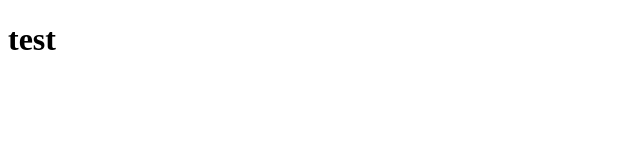
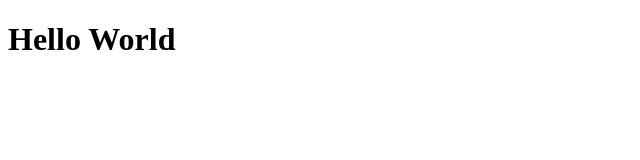
Before and after one commit to treykapfer/treykapfer.github.io, a plain HTML site: page index.html in a window 1280 px wide. Shown: the whole page, without its empty margins (0-640 px from the left). Drawn offline with Linux system fonts and the light colour scheme.

Commit message:
init index

```diff
--- a/index.html
+++ b/index.html
@@ -4,9 +4,9 @@
     <meta charset="UTF-8">
     <meta http-equiv="X-UA-Compatible" content="IE=edge">
     <meta name="viewport" content="width=device-width, initial-scale=1.0">
-    <title>Document</title>
+    <title>TJ Kapfer — Personal Portfolio</title>
 </head>
 <body>
-    <h1>test</h1>
+    <h1>Hello World</h1>
 </body>
 </html>
```
